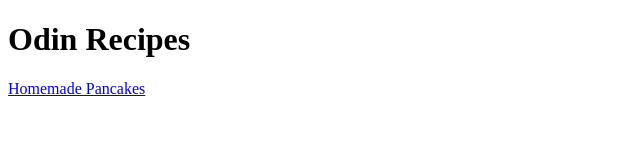
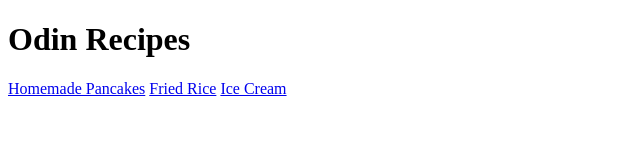
Before and after one commit to Bonson1/odin-recipes, a plain HTML site: page index.html in a window 1280 px wide. Shown: the whole page, without its empty margins (0-640 px from the left). Drawn offline with Linux system fonts and the light colour scheme.

Commit message:
Add fried rice and ice cream links

```diff
--- a/index.html
+++ b/index.html
@@ -9,5 +9,7 @@
 <body>
     <h1>Odin Recipes</h1>
     <a href="/odin-recipes/recipes/homemade pancakes.html">Homemade Pancakes</a>
+    <a href="/odin-recipes/recipes/fried rice.html">Fried Rice</a>
+    <a href="/odin-recipes/recipes/ice cream.html">Ice Cream</a>
 </body>
 </html>
```
